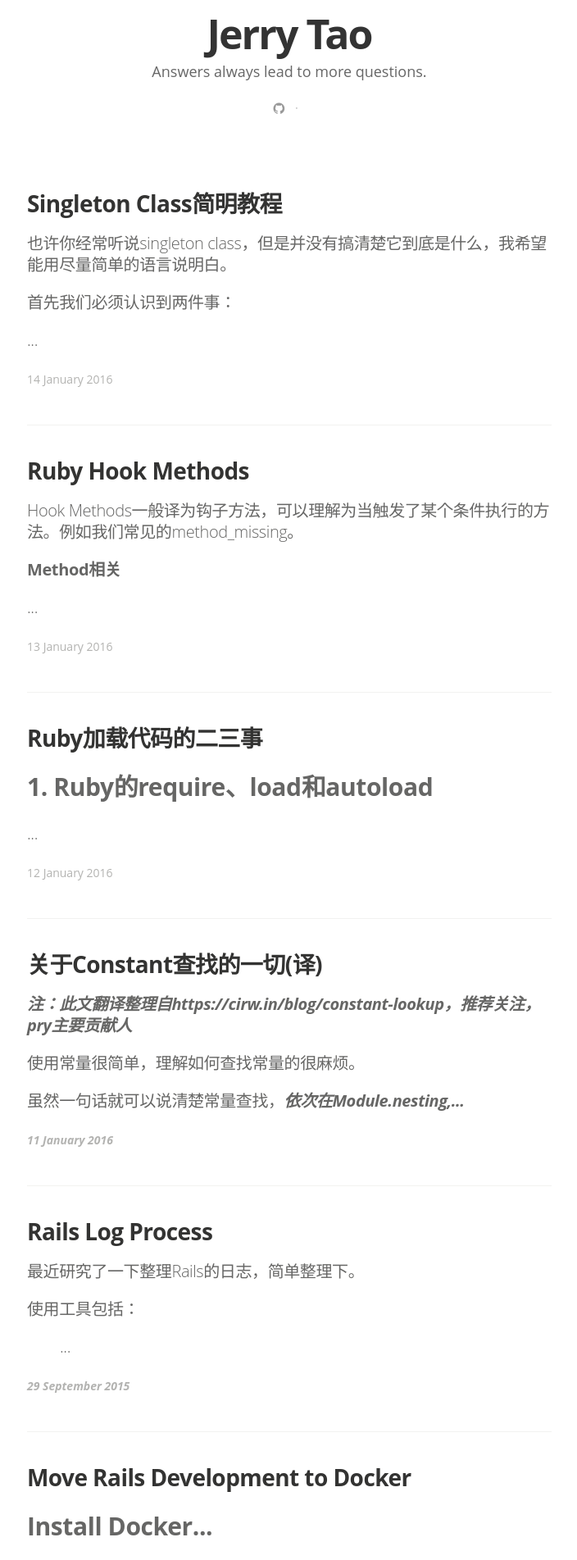
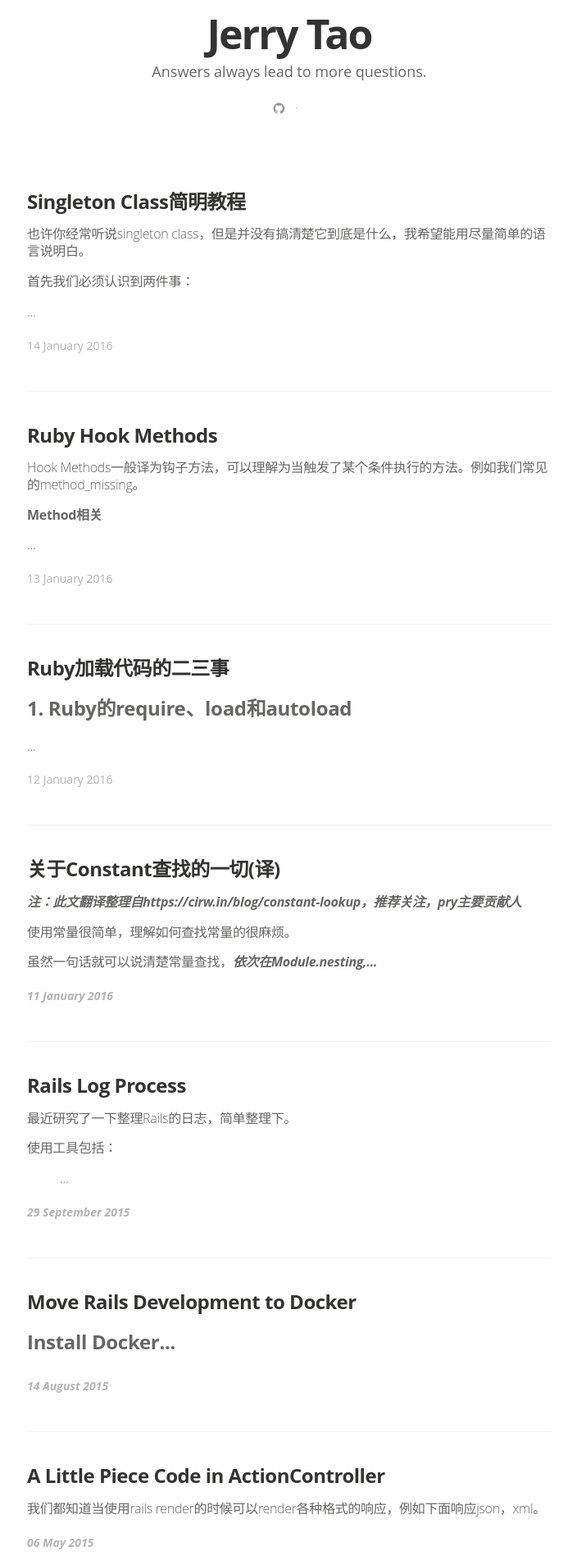
Before and after one commit to jerry-tao/jerry-tao.github.io, a Jekyll site: the page built from index.html, in a window 1280 px wide. Shown: the part 518-2421 px from the top of the page at 82% size, without its empty margins (287-991 px from the left). Built offline with Jekyll 4.4.1, drawn with Linux system fonts in a browser that asks for light colours; nearby versions of some CDN libraries; some web fonts are replaced; Markdown is read by kramdown in place of the engine named in the settings; the list of posts is cut into pages by our own code.

Commit message:
Fix font-size

```diff
--- a/css/main.sass
+++ b/css/main.sass
@@ -146,7 +146,7 @@ body
       font-weight: 700
       font-style: normal
       display: block
-      font-size: 28px
+      font-size: 24px
       line-height: 1.1
       margin: 0 0
       a
@@ -158,7 +158,7 @@ body
       letter-spacing: -0.02em
       font-weight: 300
       font-style: normal
-      font-size: 20px
+      font-size: 16px
       line-height: 1.3
       color: #666665
     .post-meta
@@ -368,7 +368,7 @@ body
     p
       font-weight: 400
       font-style: normal
-      font-size: 22px
+      font-size: 18px
       line-height: 30px
       margin: 0
       padding-bottom: 30px
@@ -422,10 +422,10 @@ body
       padding: 0
       font-weight: 400
       font-style: normal
-      font-size: 23px
+      font-size: 17px
       line-height: 30px
       margin-left: 30px
-      margin-bottom: 12px
+      margin-bottom: 8px
       padding-top: 2px
       p
         padding: 0 0 golden-ratio(1rem,  1)
--- a/head.html
+++ b/head.html
@@ -21,4 +21,6 @@
   <link href="//maxcdn.bootstrapcdn.com/font-awesome/4.2.0/css/font-awesome.min.css" rel="stylesheet">
   <link rel="stylesheet" type="text/css" media="screen" href="{{ "/css/main.css"  | prepend: site.baseurl  }}" />
   <link rel="stylesheet" type="text/css" media="print" href="{{ "/css/print.css"  | prepend: site.baseurl  }}" />
+  <style>
+
 </head>
```
